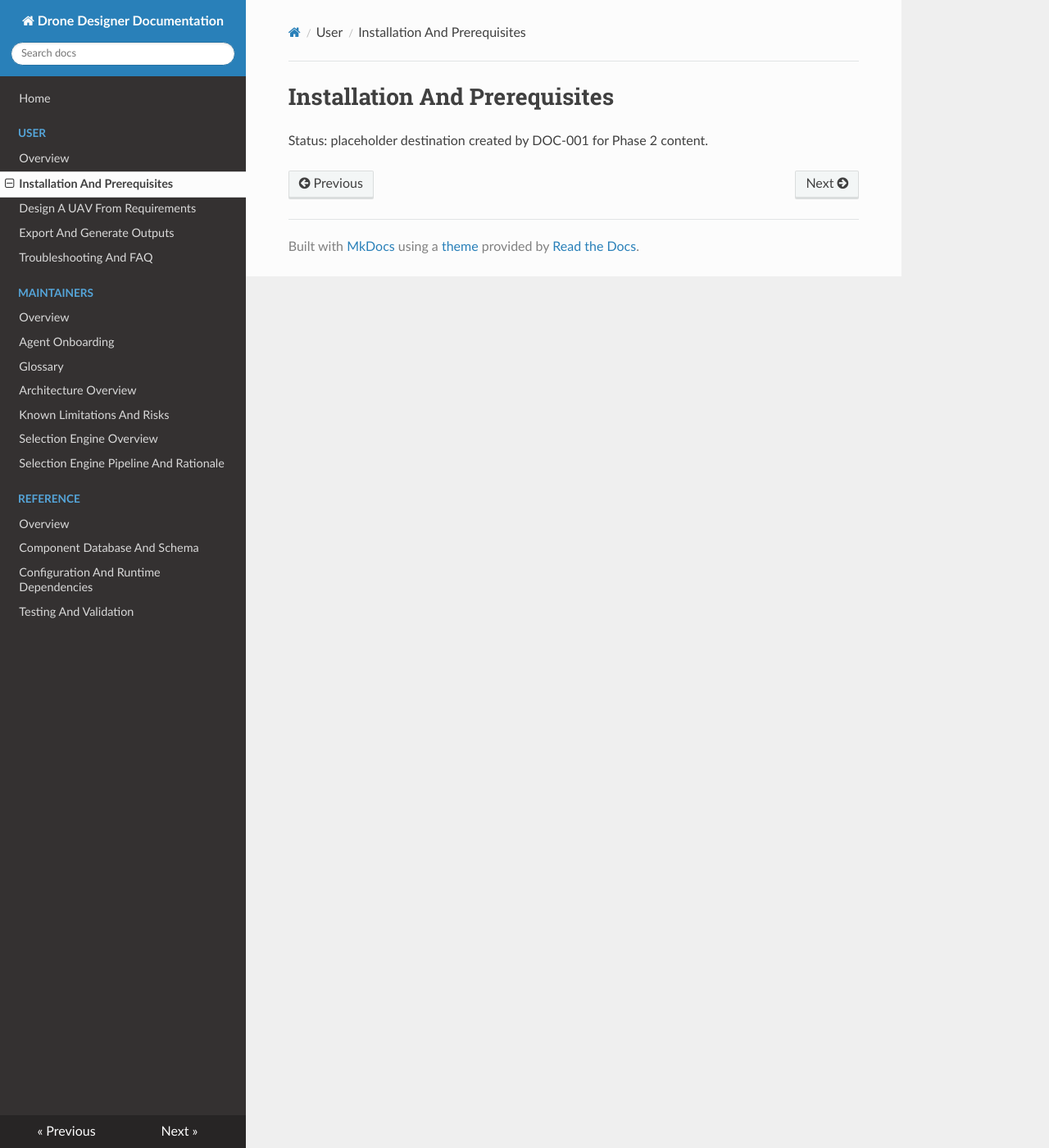
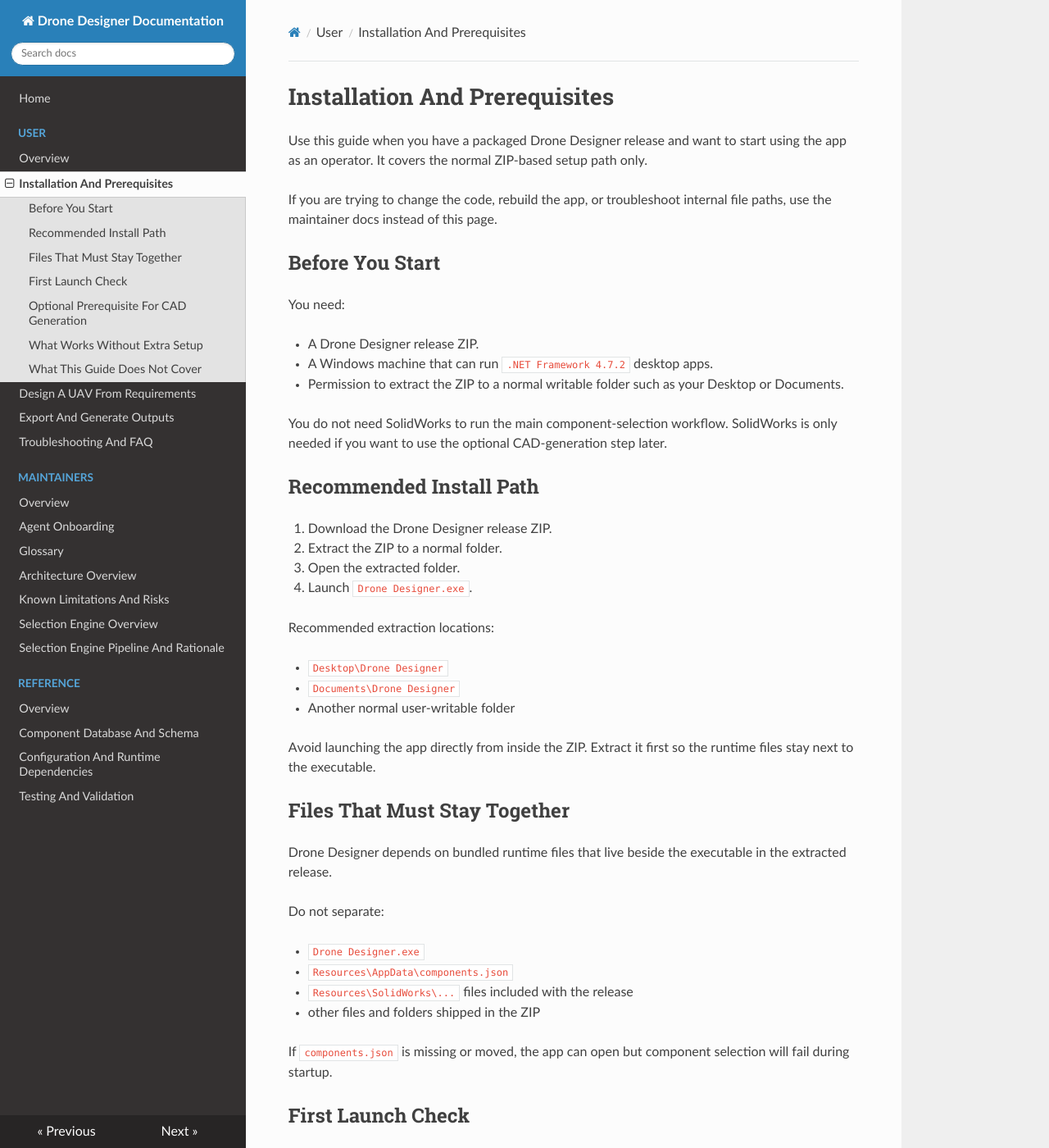
Before and after one commit to EMPAERIAL/Drone-Designer, an MkDocs documentation site: the page built from docs/user/installation-and-prerequisites.md, in a window 1280 px wide and 1400 px high. Shown: the whole window at 82% size. Built offline with MkDocs 1.6.1, drawn with Linux system fonts in a browser that asks for light colours; nearby versions of some CDN libraries; some of the changed text lies outside the part shown.

Commit message:
docs: add user installation guide (#51)

```diff
--- a/docs/user/installation-and-prerequisites.md
+++ b/docs/user/installation-and-prerequisites.md
@@ -1,3 +1,90 @@
 # Installation And Prerequisites
 
-Status: placeholder destination created by DOC-001 for Phase 2 content.
+Use this guide when you have a packaged Drone Designer release and want to start using the app as an operator. It covers the normal ZIP-based setup path only.
+
+If you are trying to change the code, rebuild the app, or troubleshoot internal file paths, use the maintainer docs instead of this page.
+
+## Before You Start
+
+You need:
+
+- A Drone Designer release ZIP.
+- A Windows machine that can run `.NET Framework 4.7.2` desktop apps.
+- Permission to extract the ZIP to a normal writable folder such as your Desktop or Documents.
+
+You do not need SolidWorks to run the main component-selection workflow. SolidWorks is only needed if you want to use the optional CAD-generation step later.
+
+## Recommended Install Path
+
+1. Download the Drone Designer release ZIP.
+2. Extract the ZIP to a normal folder.
+3. Open the extracted folder.
+4. Launch `Drone Designer.exe`.
+
+Recommended extraction locations:
+
+- `Desktop\Drone Designer`
+- `Documents\Drone Designer`
+- Another normal user-writable folder
+
+Avoid launching the app directly from inside the ZIP. Extract it first so the runtime files stay next to the executable.
+
+## Files That Must Stay Together
+
+Drone Designer depends on bundled runtime files that live beside the executable in the extracted release.
+
+Do not separate:
+
+- `Drone Designer.exe`
+- `Resources\AppData\components.json`
+- `Resources\SolidWorks\...` files included with the release
+- other files and folders shipped in the ZIP
+
+If `components.json` is missing or moved, the app can open but component selection will fail during startup.
+
+## First Launch Check
+
+After launch, confirm the app opens normally and reaches the main input form.
+
+On a healthy first launch:
+
+- the main window opens without a startup error
+- mission input controls are available
+- the app does not report that the component database failed to load
+
+If the app shows a component-database load error, the extracted release is incomplete or the folder structure was changed after extraction.
+
+## Optional Prerequisite For CAD Generation
+
+SolidWorks is optional and only matters if you plan to use the `Generate CAD` step after selecting components.
+
+You need SolidWorks only when you want to:
+
+- send the selected design into the CAD-generation pipeline
+- generate the SolidWorks output parts from inside Drone Designer
+
+If you only need mission input, component selection, and Excel export, you can ignore SolidWorks completely.
+
+## What Works Without Extra Setup
+
+In the normal MVP release flow, you should be able to:
+
+- launch the app
+- enter mission and payload requirements
+- run component selection
+- review the recommended components
+- export the result to Excel
+
+These steps should work from the packaged release without manual config editing.
+
+## What This Guide Does Not Cover
+
+This page does not cover:
+
+- building from source
+- editing project files or config files
+- changing `components.json`
+- preparing SolidWorks macros
+- maintainer validation or release packaging
+
+For the next operator step, continue to [Design A UAV From Requirements](workflow-design-a-uav-from-requirements.md).
```
